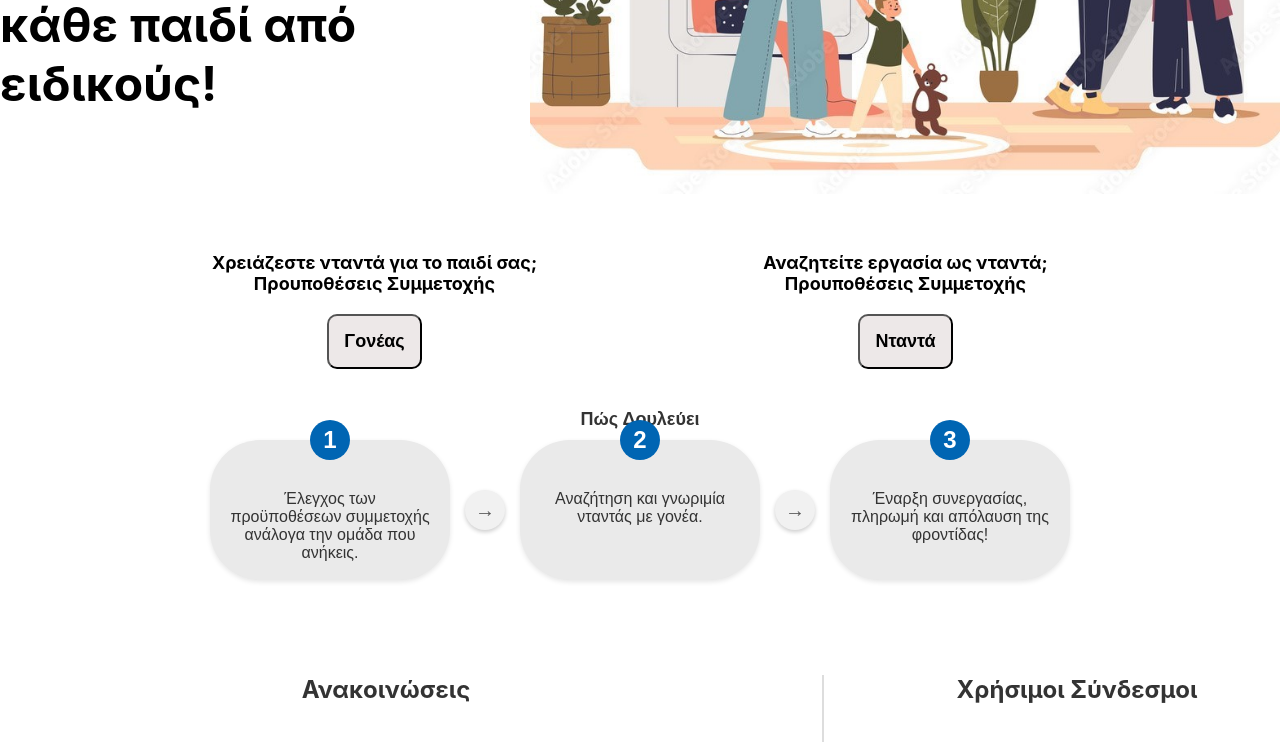
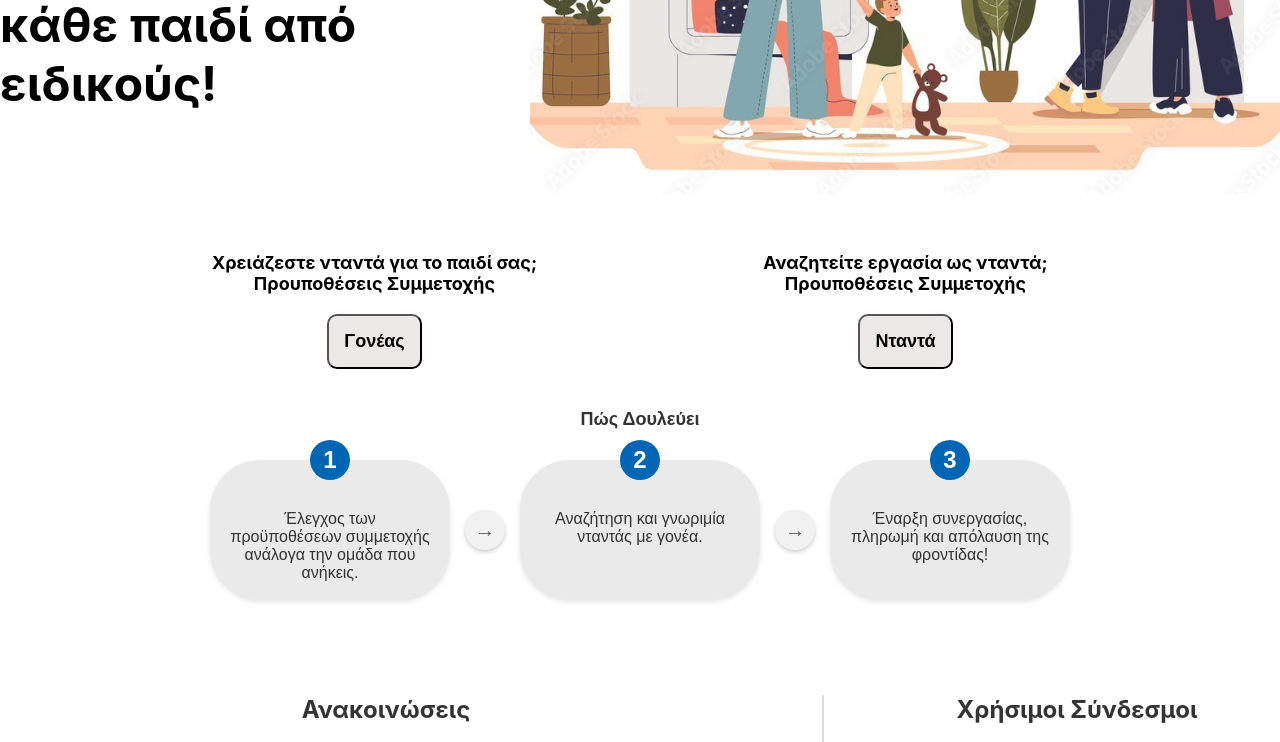
Before and after one commit to NektariosTP/EAM-2024-2025-ntantades.gov.gr, a React (Create React App) app: page / in a window 1280 px wide. Shown: the part 432-1174 px from the top of the page. Built offline with nearby package versions, Linux system fonts and the light colour scheme.

Commit message:
Add files via upload

```diff
--- a/src/pages/MainPage/Guide.css
+++ b/src/pages/MainPage/Guide.css
@@ -9,7 +9,6 @@
 h2 {
     font-size: 24px;
     margin-top: 0px;
-    margin-bottom: 40px;
     color: #333;
 }
 
@@ -18,6 +17,7 @@ h2 {
     align-items: center;
     justify-content: center;
     gap: 15px;
+    margin-top: 30px;
 }
 
 .step {
@@ -58,4 +58,5 @@ h2 {
 .arrow {
     font-size: 24px;
     color: #555;
+    pointer-events: none;
 }
```
